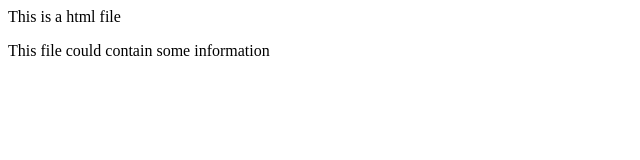
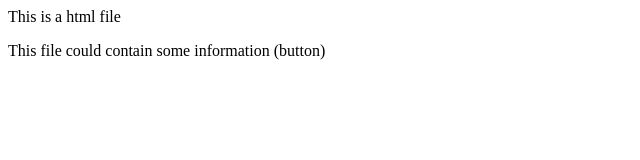
Before and after one commit to HarshitSinghRathore07/LocalRepo, a plain HTML site: page index.html in a window 1280 px wide. Shown: the full height of the page, 0-640 px from the left. Drawn offline with Linux system fonts and the light colour scheme.

```diff
--- a/index.html
+++ b/index.html
@@ -1,2 +1,2 @@
 <p>This is a html file</p>
-<p>This file could contain some information</p>
+<p>This file could contain some information (button)</p>
```
